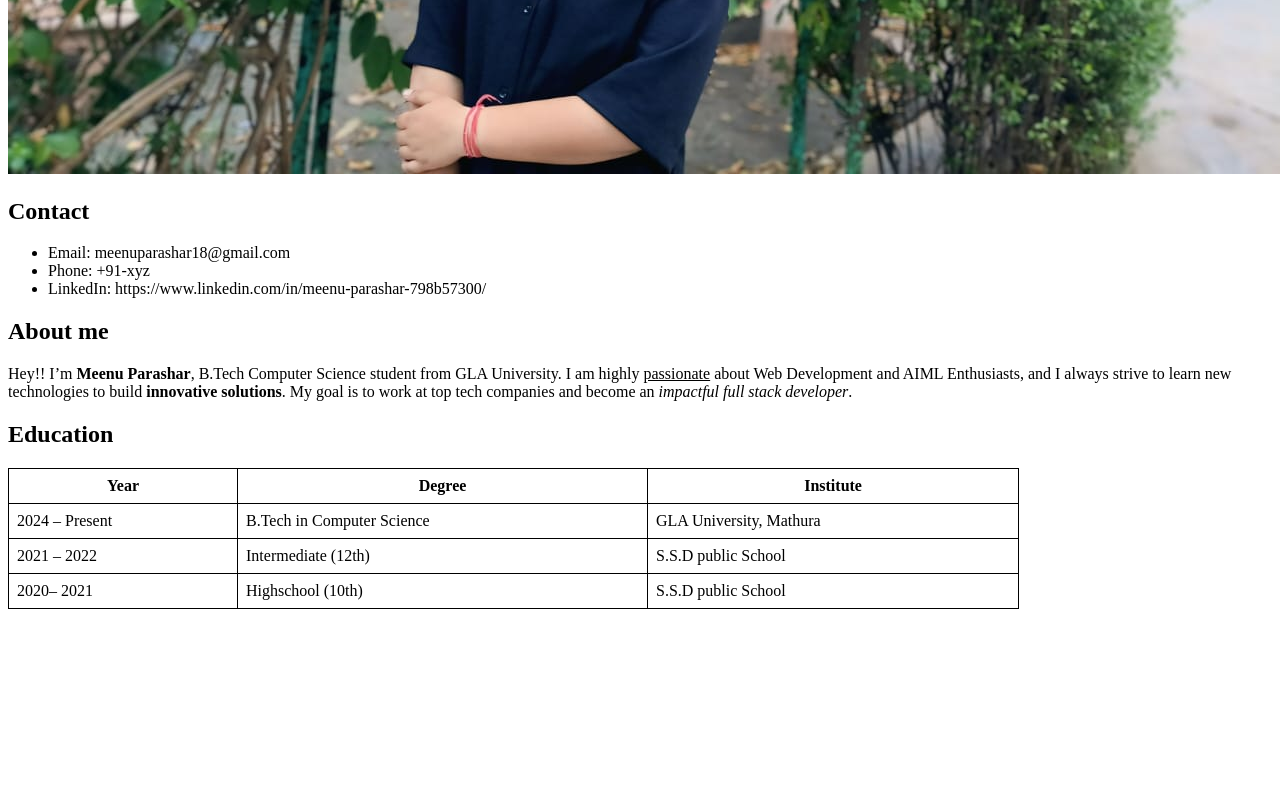
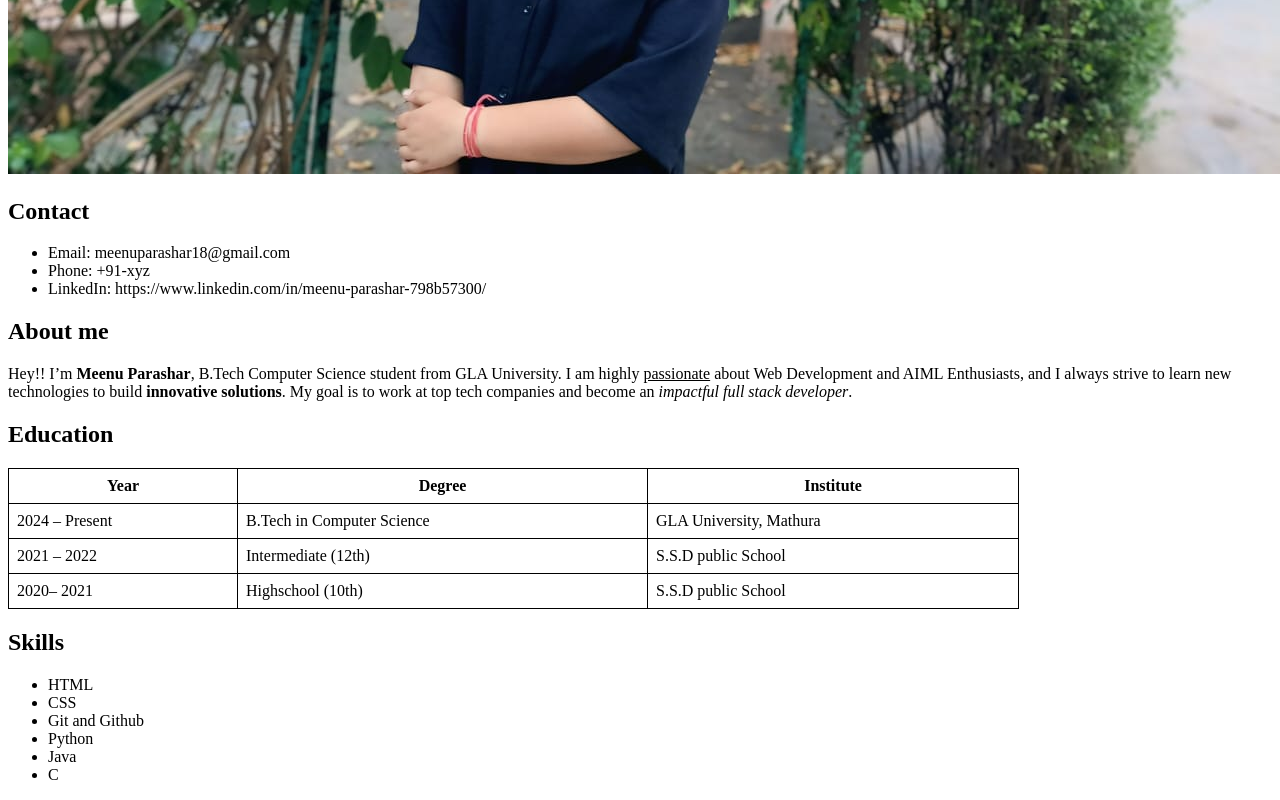
Before and after one commit to meenuparashar18/profile, a plain HTML site: page index.html in a window 1280 px wide. Shown: the part 907-1707 px from the top of the page. Before the commit the page ends 1524 px from the top, so only its background shows below. Drawn offline with Linux system fonts and the light colour scheme.

Commit message:
Task7 complete

```diff
--- a/index.html
+++ b/index.html
@@ -50,6 +50,16 @@
     <td style="border:1px solid black; padding:8px;">S.S.D public School</td>
   </tr>
 </table>
+<h2>Skills</h2>
+<ul>
+  <li>HTML</li>
+  <li>CSS</li>
+  <li>Git and Github</li>
+  <li>Python</li>
+  <li>Java</li>
+  <li>C</li>
+</ul>
+
 
 
 
```
